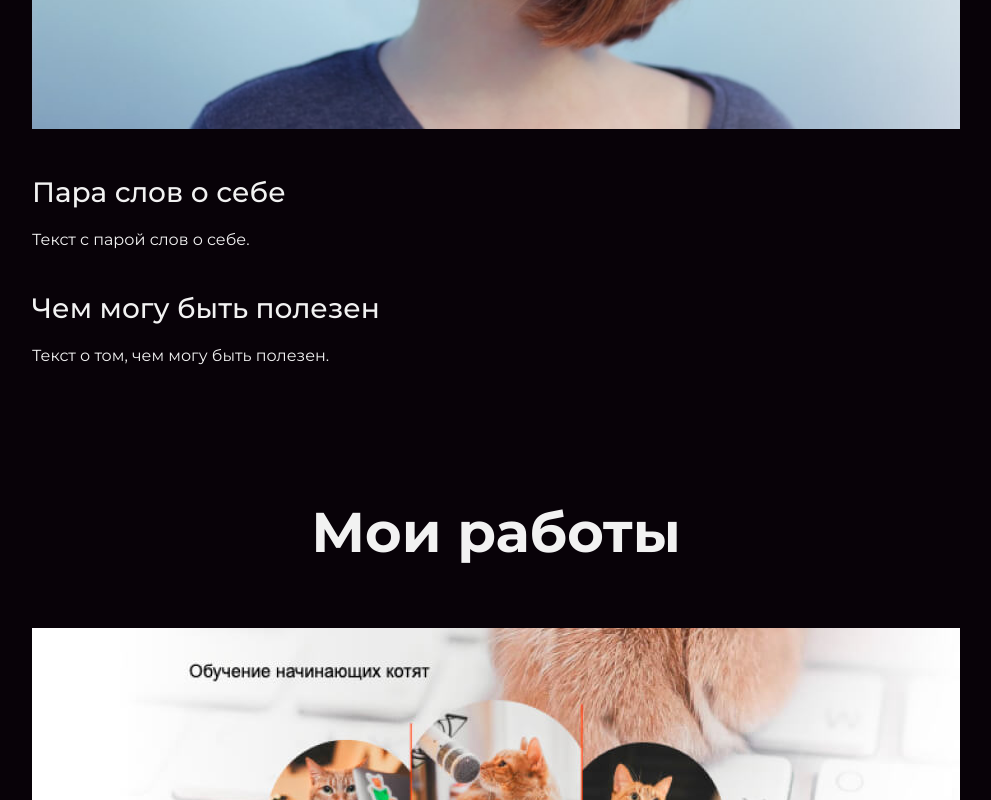
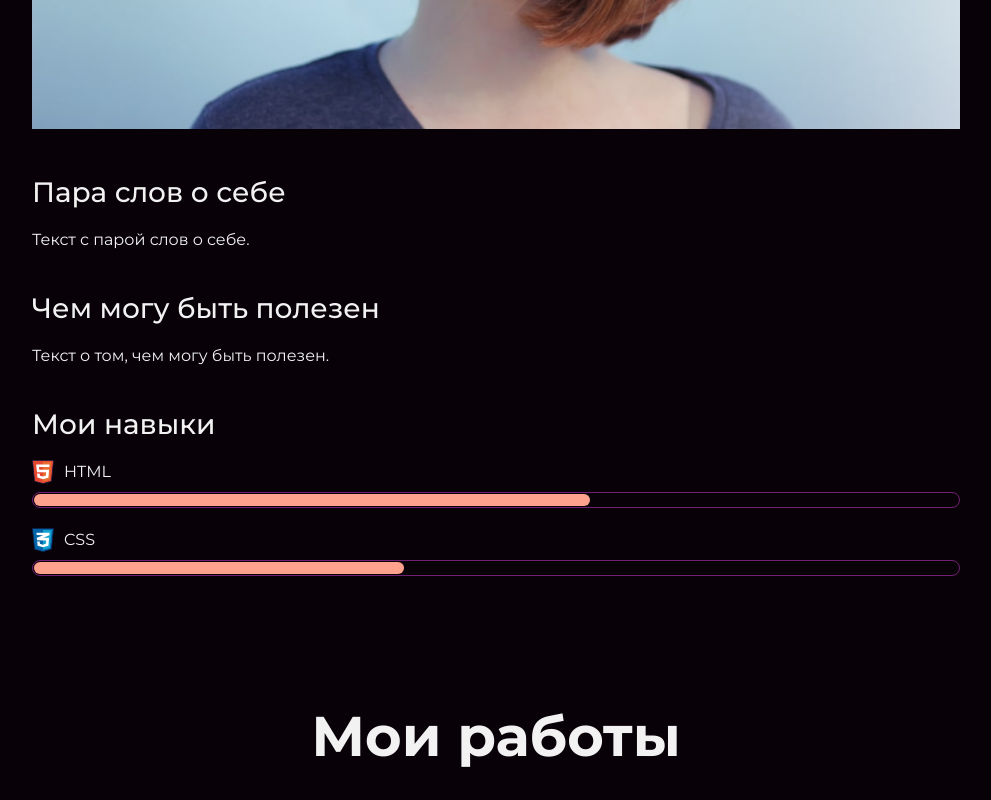
Before and after one commit to Atom-Raiden/atom-rep, a plain HTML site: page index.html in a window 1280 px wide. Shown: the part 1467-2267 px from the top of the page, without its empty margins (144-1135 px from the left). Drawn offline with Linux system fonts and the light colour scheme.

Commit message:
добавление навыков

```diff
--- a/index.html
+++ b/index.html
@@ -17,7 +17,7 @@
 
     <section class="hero-image">
 	<div class="container">
-      <h1 class="heading">Опознанный Енот</h1>
+      <h1 class="heading">Неопознанный Енот</h1>
       <p>Junior верстальщик</p>
 	</div>
     </section>
@@ -32,6 +32,16 @@
       <p>Текст с парой слов о себе.</p>
       <h3>Чем могу быть полезен</h3>
       <p>Текст о том, чем могу быть полезен.</p>
+
+	<div class="skills">
+	<h3>Мои навыки</h3>
+		<dl class="skills-list">
+			<dt class="skill-html">HTML</dt>
+			<dd class="level"><div style="width: 60%;">60%</div></dd>
+			<dt class="skill-css">CSS</dt>
+			<dd class="level"><div style="width: 40%;">40%</div></dd>
+		</dl>
+	</div>
 	</div>
     </section>
 
```
